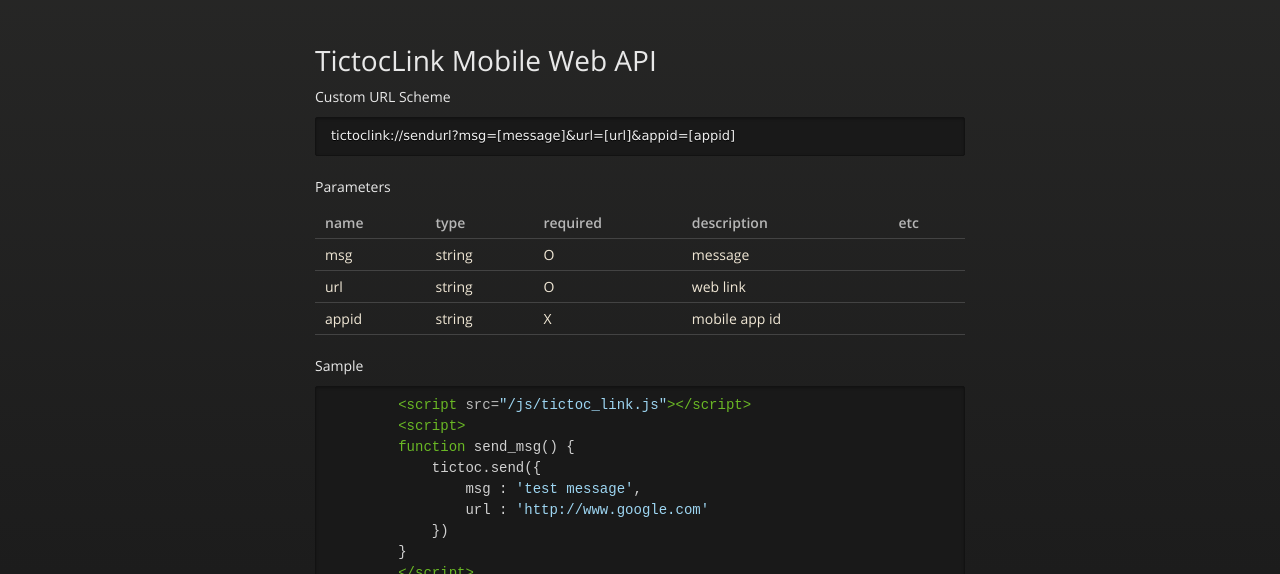
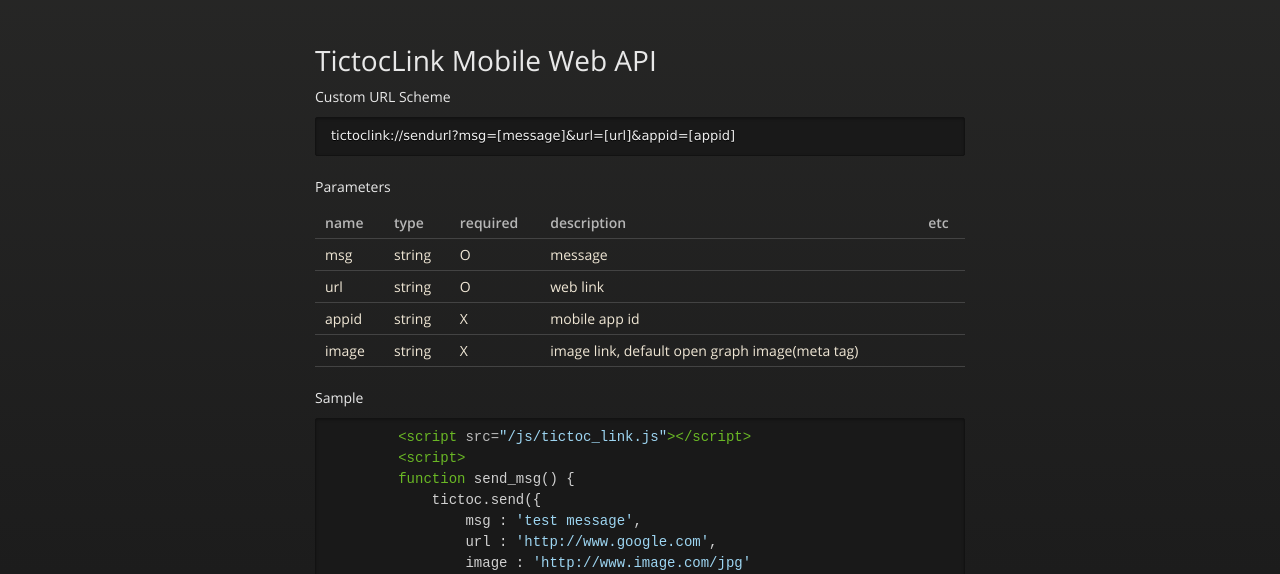
Before and after one commit to tictocnet/tictoclink-web, a plain HTML site: page index.html in a window 1280 px wide. Shown: the part 226-800 px from the top of the page. Drawn offline with nearby package versions, Linux system fonts and the light colour scheme.

```diff
--- a/index.html
+++ b/index.html
@@ -80,6 +80,13 @@
 <td>mobile app id</td>
 <td></td>
 </tr>
+<tr>
+<td>image</td>
+<td>string</td>
+<td>X</td>
+<td>image link, default open graph image(meta tag)</td>
+<td></td>
+</tr>
 </tbody>
 </table><h4>
 <a name="sample" class="anchor" href="#sample"><span class="octicon octicon-link"></span></a>Sample</h4>
@@ -90,7 +97,9 @@
         <span class="kd">function</span> <span class="nx">send_msg</span><span class="p">()</span> <span class="p">{</span>
             <span class="nx">tictoc</span><span class="p">.</span><span class="nx">send</span><span class="p">({</span>
                 <span class="nx">msg</span> <span class="o">:</span> <span class="s1">'test message'</span><span class="p">,</span>
-                <span class="nx">url</span> <span class="o">:</span> <span class="s1">'http://www.google.com'</span>
+                <span class="nx">url</span> <span class="o">:</span> <span class="s1">'http://www.google.com'</span><span class="p">,</span>
+                <span class="nx">image</span> <span class="o">:</span> <span class="s1">'http://www.image.com/jpg'</span>
+
             <span class="p">})</span>
         <span class="p">}</span>
         <span class="nt">&lt;/script&gt;</span>
```
Also changed, not shown: params.json (+1 -1 lines).
